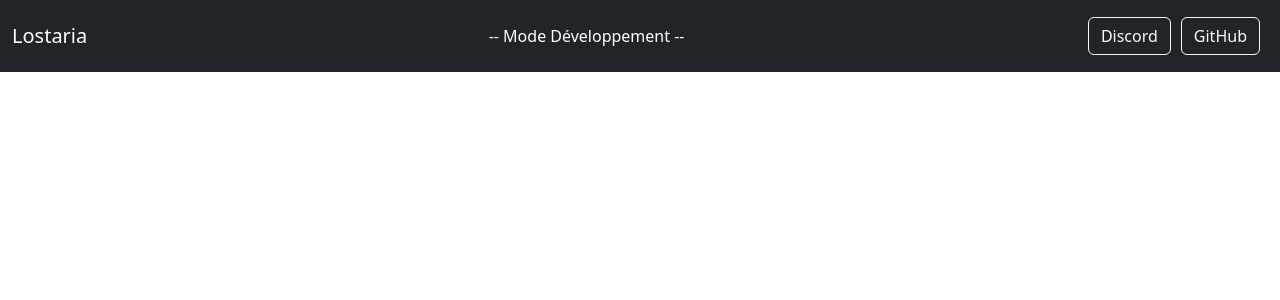
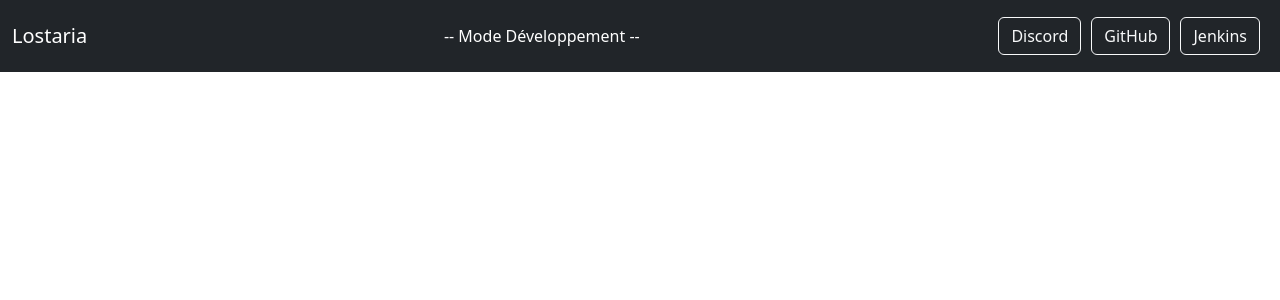
Before and after one commit to LostariaMC/Website, a PHP site: template views/common/header.php in a window 1280 px wide. Shown: the top 300 px of the page. Run offline with PHP 8.4, Linux system fonts and the light colour scheme; the template is opened without the code that fills it: most values are stand-ins (such as "Sample title", 1, 10 or a date in 2020).

Commit message:
🔍️ Add Jenkins btn (SEO)

```diff
--- a/views/common/header.php
+++ b/views/common/header.php
@@ -64,6 +64,7 @@
             <ul class="navbar-nav flex-row ml-md-auto d-none d-md-flex flex-grow justify-content-end flex-grow p-2">
                 <a href="http://discord.lostaria.fr" target="_blank" class="btn btn-outline-light" style="margin-left: 10px;">Discord</a>
                 <a href="https://github.com/LostariaMC" target="_blank" class="btn btn-outline-light" style="margin-left: 10px;">GitHub</a>
+                <a href="https://ci.lostaria.fr" target="_blank" class="btn btn-outline-light" style="margin-left: 10px;">Jenkins</a>
             </ul>
         </div>
     </nav>
```
